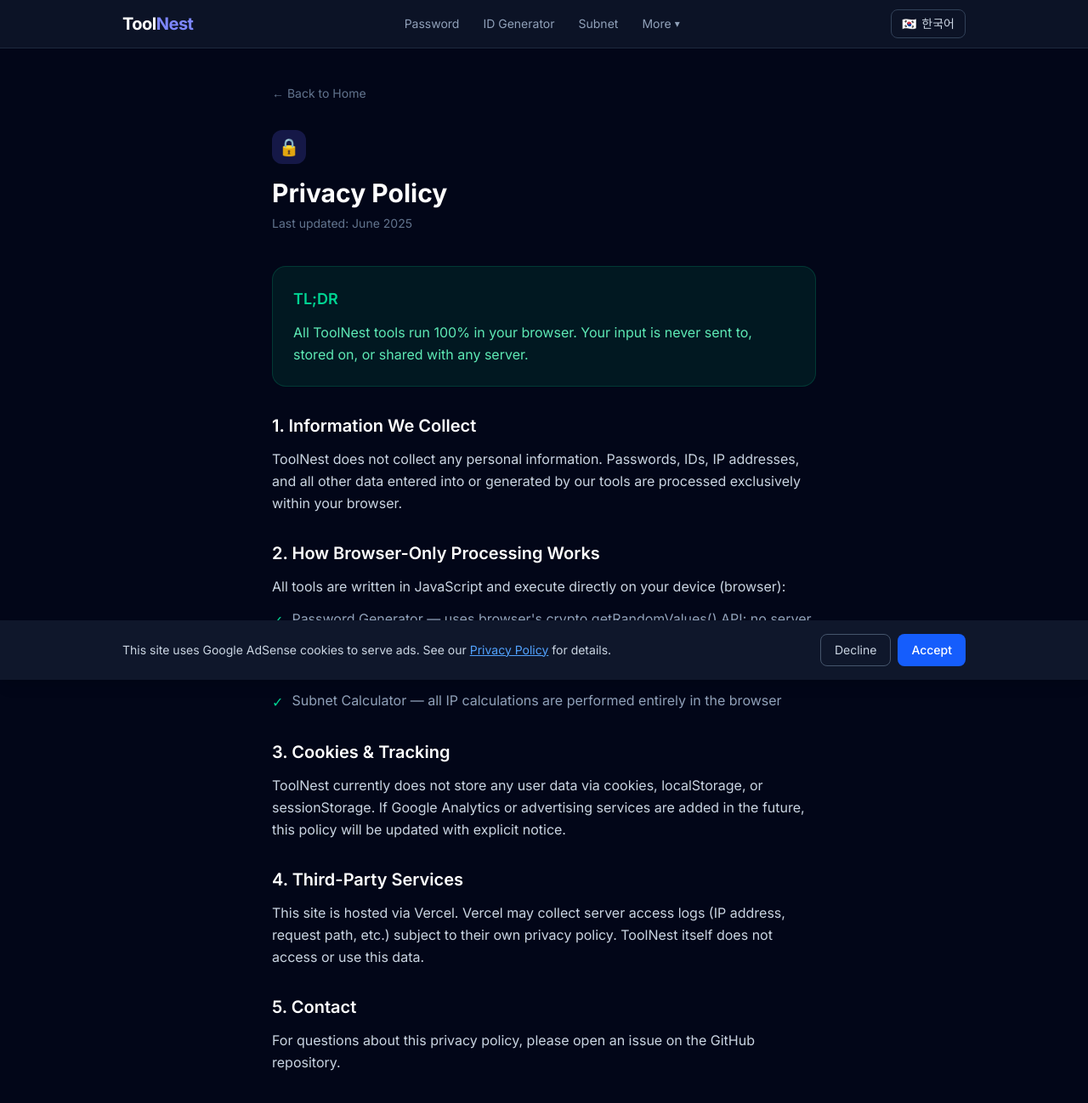
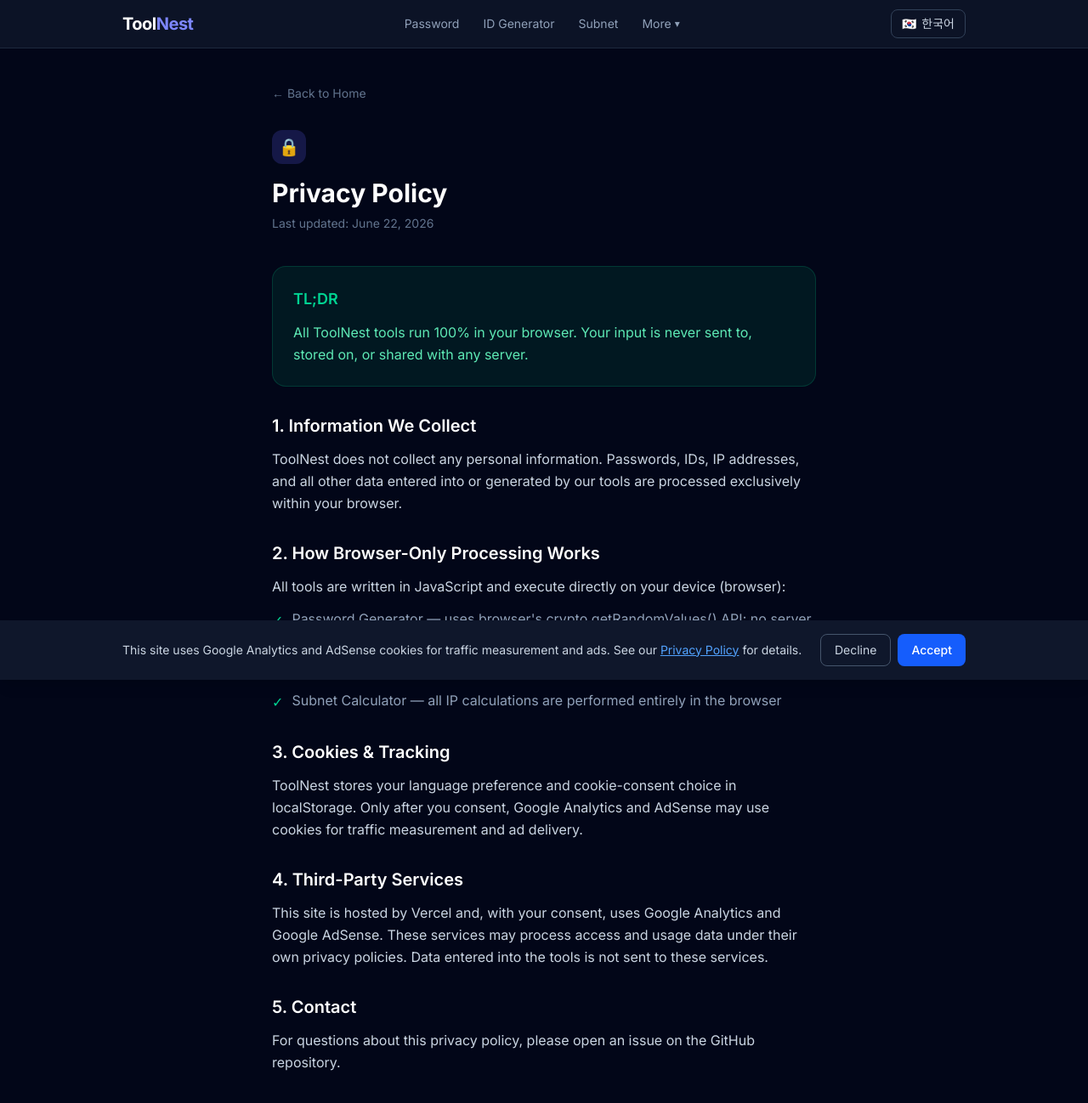
Before and after one commit to stocklite85/toolnest, a Next.js app: page /privacy in a window 1280 px wide. Shown: the top 1298 px of the page at 85% size. Built offline with nearby package versions, Linux system fonts and the light colour scheme.

Commit message:
feat: add consent-aware Google Analytics

```diff
--- a/app/layout.tsx
+++ b/app/layout.tsx
@@ -8,6 +8,7 @@ import Header from '@/components/Header'
 import Footer from '@/components/Footer'
 import BottomNav from '@/components/BottomNav'
 import CookieBanner from '@/components/CookieBanner'
+import GoogleAnalytics from '@/components/GoogleAnalytics'
 
 const inter = Inter({ subsets: ['latin'] })
 
@@ -41,6 +42,10 @@ export default function RootLayout({ children }: { children: React.ReactNode })
           crossOrigin="anonymous"
           strategy="afterInteractive"
         />
+        <GoogleAnalytics
+          measurementId="G-SFMVPKL82C"
+          storageKey="toolnest-cookie-consent"
+        />
         <Analytics />
       </body>
     </html>
--- a/app/privacy/page.tsx
+++ b/app/privacy/page.tsx
@@ -15,7 +15,7 @@ export default function PrivacyPage() {
       <div className="mt-8 mb-10">
         <div className="w-10 h-10 bg-indigo-500/20 rounded-xl flex items-center justify-center text-xl mb-4">🔒</div>
         <h1 className="text-3xl font-bold mb-2">{isKo ? '개인정보 처리방침' : 'Privacy Policy'}</h1>
-        <p className="text-slate-500 text-sm">{isKo ? '최종 업데이트: 2025년 6월' : 'Last updated: June 2025'}</p>
+        <p className="text-slate-500 text-sm">{isKo ? '최종 업데이트: 2026년 6월 22일' : 'Last updated: June 22, 2026'}</p>
       </div>
 
       <div className="space-y-8 text-slate-300 leading-relaxed">
@@ -76,8 +76,8 @@ export default function PrivacyPage() {
           </h2>
           <p>
             {isKo
-              ? '현재 ToolNest는 쿠키, 로컬 스토리지, 세션 스토리지를 통해 어떠한 사용자 데이터도 저장하지 않습니다. 향후 Google Analytics 또는 광고 서비스가 추가될 경우 본 방침을 업데이트하고 명시적으로 안내드리겠습니다.'
-              : 'ToolNest currently does not store any user data via cookies, localStorage, or sessionStorage. If Google Analytics or advertising services are added in the future, this policy will be updated with explicit notice.'}
+              ? 'ToolNest는 언어 설정과 쿠키 동의 선택을 로컬 스토리지에 저장합니다. 동의한 경우에만 Google Analytics와 AdSense가 이용 통계 및 광고 제공을 위한 쿠키를 사용할 수 있습니다.'
+              : 'ToolNest stores your language preference and cookie-consent choice in localStorage. Only after you consent, Google Analytics and AdSense may use cookies for traffic measurement and ad delivery.'}
           </p>
         </section>
 
@@ -87,8 +87,8 @@ export default function PrivacyPage() {
           </h2>
           <p>
             {isKo
-              ? '현재 사이트는 Vercel을 통해 호스팅됩니다. Vercel은 서버 접근 로그(IP 주소, 요청 경로 등)를 수집할 수 있으며, 이는 Vercel의 개인정보 처리방침을 따릅니다. ToolNest 자체는 이 데이터에 접근하거나 활용하지 않습니다.'
-              : 'This site is hosted via Vercel. Vercel may collect server access logs (IP address, request path, etc.) subject to their own privacy policy. ToolNest itself does not access or use this data.'}
+              ? '사이트는 Vercel을 통해 호스팅되며, 동의한 경우 Google Analytics와 Google AdSense를 사용합니다. 각 서비스는 자체 개인정보 처리방침에 따라 접속 정보와 이용 데이터를 처리할 수 있습니다. 도구에 입력한 내용은 이들 서비스로 전송하지 않습니다.'
+              : 'This site is hosted by Vercel and, with your consent, uses Google Analytics and Google AdSense. These services may process access and usage data under their own privacy policies. Data entered into the tools is not sent to these services.'}
           </p>
         </section>
 
--- a/components/CookieBanner.tsx
+++ b/components/CookieBanner.tsx
@@ -16,11 +16,13 @@ export default function CookieBanner() {
 
   const accept = () => {
     localStorage.setItem(STORAGE_KEY, 'accepted');
+    window.dispatchEvent(new Event('cookie-consent-change'));
     setVisible(false);
   };
 
   const decline = () => {
     localStorage.setItem(STORAGE_KEY, 'declined');
+    window.dispatchEvent(new Event('cookie-consent-change'));
     setVisible(false);
   };
 
@@ -31,9 +33,9 @@ export default function CookieBanner() {
       <div className="max-w-5xl mx-auto px-4 py-4 flex flex-col sm:flex-row items-start sm:items-center gap-3">
         <p className="flex-1 text-sm text-slate-300 leading-relaxed">
           {lang === 'ko'
-            ? <>이 사이트는 광고 서비스 제공을 위해 Google AdSense 쿠키를 사용합니다. 자세한 내용은{' '}
+            ? <>이 사이트는 방문 통계와 광고 서비스 제공을 위해 Google Analytics 및 AdSense 쿠키를 사용합니다. 자세한 내용은{' '}
                 <Link href="/privacy" className="underline text-blue-400 hover:text-blue-300">개인정보 처리방침</Link>을 참고하세요.</>
-            : <>This site uses Google AdSense cookies to serve ads. See our{' '}
+            : <>This site uses Google Analytics and AdSense cookies for traffic measurement and ads. See our{' '}
                 <Link href="/privacy" className="underline text-blue-400 hover:text-blue-300">Privacy Policy</Link> for details.</>
           }
         </p>
--- /dev/null
+++ b/components/GoogleAnalytics.tsx
@@ -0,0 +1,44 @@
+'use client';
+
+import { useEffect, useState } from 'react';
+import Script from 'next/script';
+
+const CONSENT_EVENT = 'cookie-consent-change';
+
+interface GoogleAnalyticsProps {
+  measurementId: string;
+  storageKey: string;
+}
+
+export default function GoogleAnalytics({ measurementId, storageKey }: GoogleAnalyticsProps) {
+  const [enabled, setEnabled] = useState(false);
+
+  useEffect(() => {
+    const syncConsent = () => {
+      setEnabled(localStorage.getItem(storageKey) === 'accepted');
+    };
+
+    syncConsent();
+    window.addEventListener(CONSENT_EVENT, syncConsent);
+    return () => window.removeEventListener(CONSENT_EVENT, syncConsent);
+  }, [storageKey]);
+
+  if (!enabled) return null;
+
+  return (
+    <>
+      <Script
+        src={`https://www.googletagmanager.com/gtag/js?id=${measurementId}`}
+        strategy="afterInteractive"
+      />
+      <Script id={`google-analytics-${measurementId}`} strategy="afterInteractive">
+        {`
+          window.dataLayer = window.dataLayer || [];
+          function gtag(){dataLayer.push(arguments);}
+          gtag('js', new Date());
+          gtag('config', '${measurementId}');
+        `}
+      </Script>
+    </>
+  );
+}
```
Also changed, not shown: 1 other file (tests, documents, lock files or other folders).
